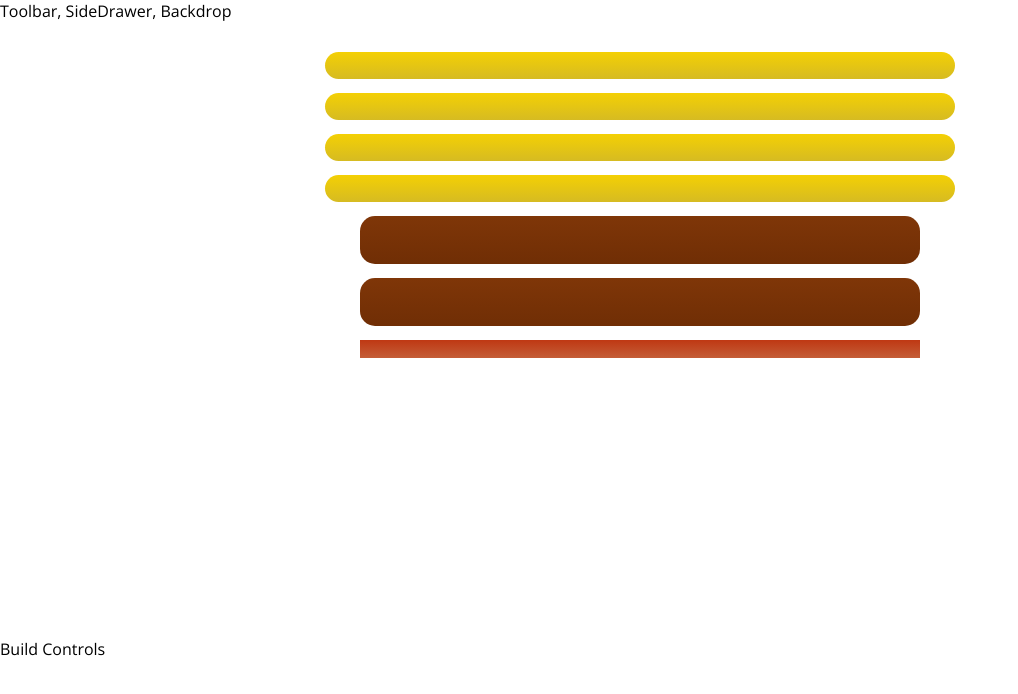
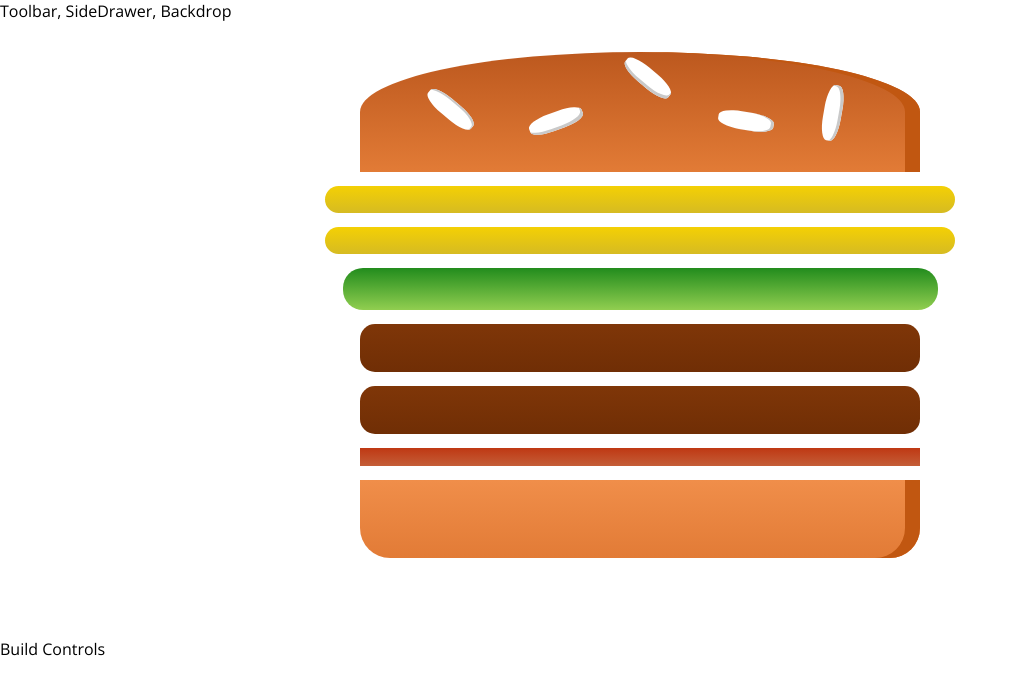
Before and after one commit to thyAshley/React-Development, a React (Create React App) app in the folder burger-app/: page / in a window 1280 px wide. Shown: the top 694 px of the page, without its empty margins (0-1018 px from the left). Built offline with nearby package versions, Linux system fonts and the light colour scheme.

Commit message:
create burger base on state

```diff
--- a/burger-app/src/components/Burger/Burger.js
+++ b/burger-app/src/components/Burger/Burger.js
@@ -8,7 +8,13 @@ const Burger = (props) => {
       return <BurgerIngredient key={igKey + idx} type={igKey} />;
     });
   });
-  return <div className={classes.Burger}>{transformedIngredients}</div>;
+  return (
+    <div className={classes.Burger}>
+      <BurgerIngredient type="bread-top" />
+      {transformedIngredients}
+      <BurgerIngredient type="bread-bottom" />
+    </div>
+  );
 };
 
 export default Burger;
--- a/burger-app/src/containers/BurgerBuilder/BurgerBuilder.js
+++ b/burger-app/src/containers/BurgerBuilder/BurgerBuilder.js
@@ -5,8 +5,8 @@ import Burger from "../../components/Burger/Burger";
 class BurgerBuilder extends Component {
   state = {
     ingredient: {
-      cheese: 4,
-      salad: 0,
+      cheese: 2,
+      salad: 1,
       meat: 2,
       bacon: 1,
     },
```
